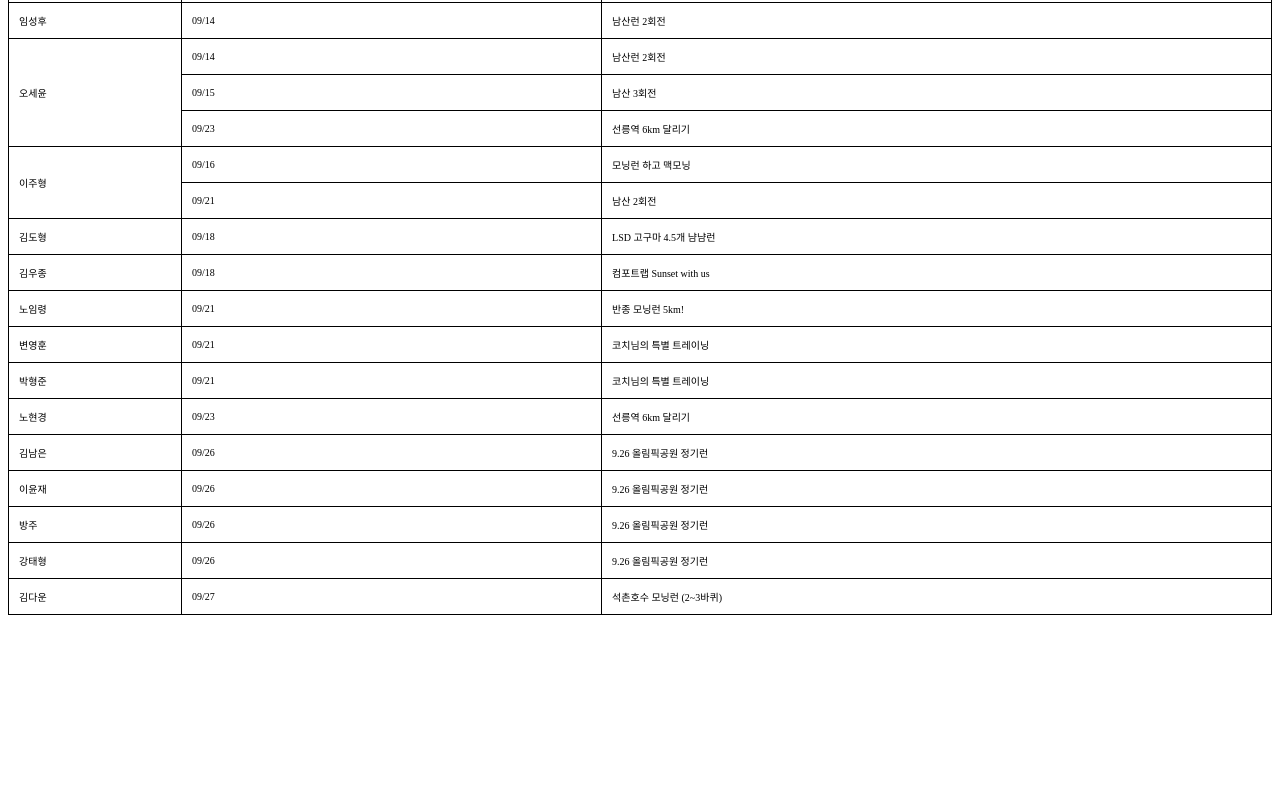
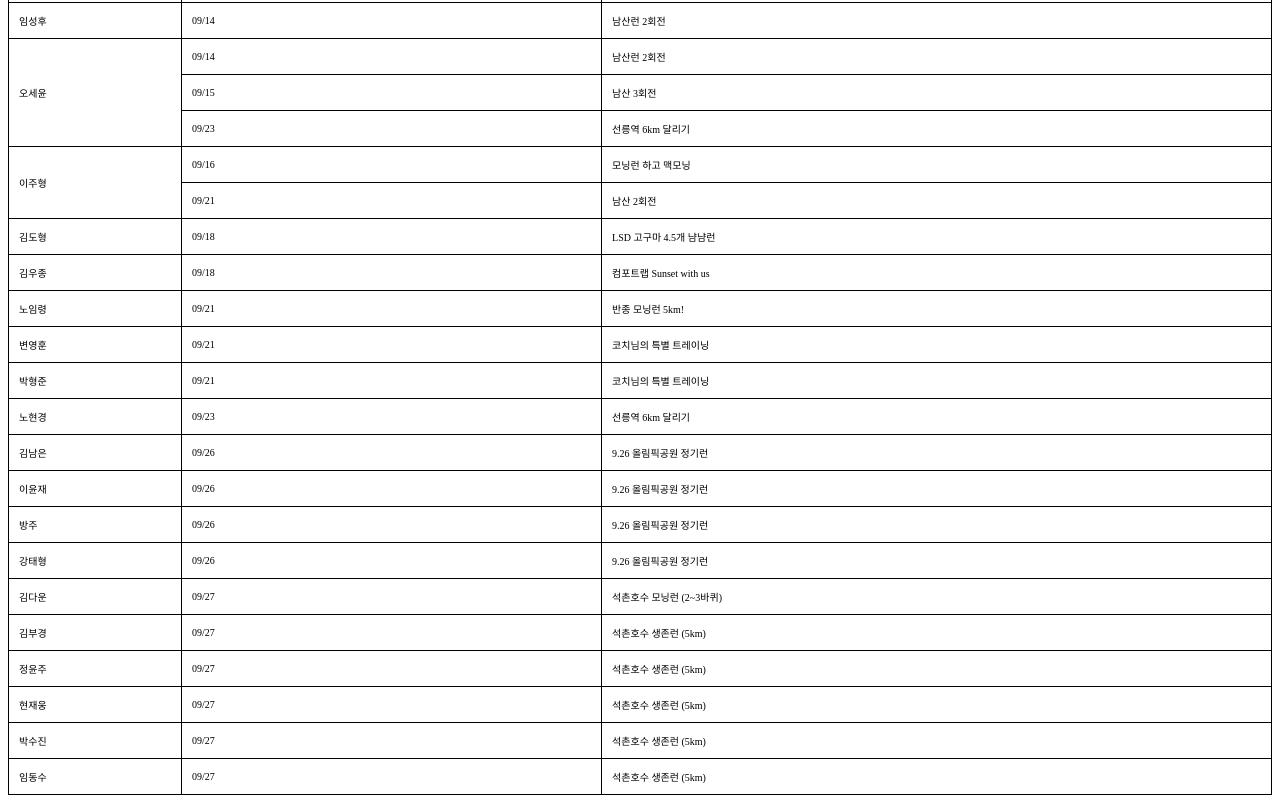
Before and after one commit to Daseul727/rnbl_ranking, a website built with webpack: page detail.html in a window 1280 px wide. Shown: the part 4888-5691 px from the top of the page. Before the commit the page ends 5511 px from the top, so only its background shows below. Built offline with nearby package versions, Linux system fonts and the light colour scheme.

Commit message:
09/27 석촌호수 생존런 (5km)

```diff
--- a/detail.html
+++ b/detail.html
@@ -739,6 +739,37 @@
     <td>석촌호수 모닝런 (2~3바퀴)</td>
   </tr>
 
+  <tr>
+    <td>김부경</td>
+    <td>09/27</td>
+    <td>석촌호수 생존런 (5km)</td>
+  </tr>
+
+  <tr>
+    <td>정윤주</td>
+    <td>09/27</td>
+    <td>석촌호수 생존런 (5km)</td>
+  </tr>
+
+  <tr>
+    <td>현재웅</td>
+    <td>09/27</td>
+    <td>석촌호수 생존런 (5km)</td>
+  </tr>
+
+  <tr>
+    <td>박수진</td>
+    <td>09/27</td>
+    <td>석촌호수 생존런 (5km)</td>
+  </tr>
+
+  <tr>
+    <td>임동수</td>
+    <td>09/27</td>
+    <td>석촌호수 생존런 (5km)</td>
+  </tr>
+
+
   </tbody>
 </table>
 
```
Also changed, not shown: index.html (+6 -1 lines).
